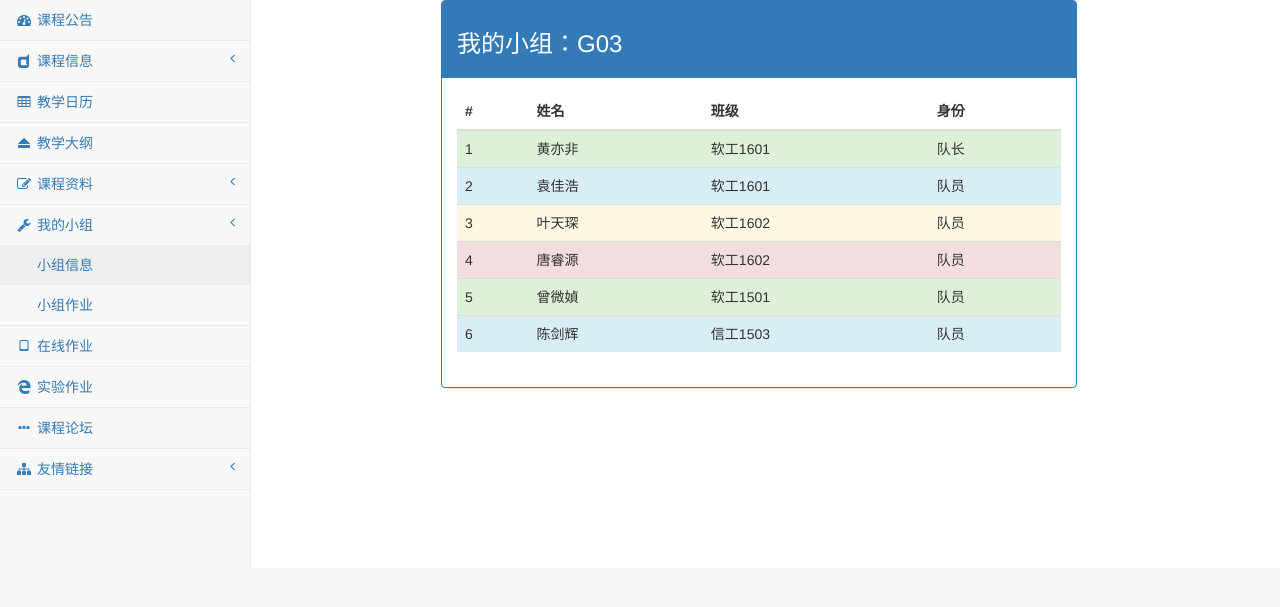
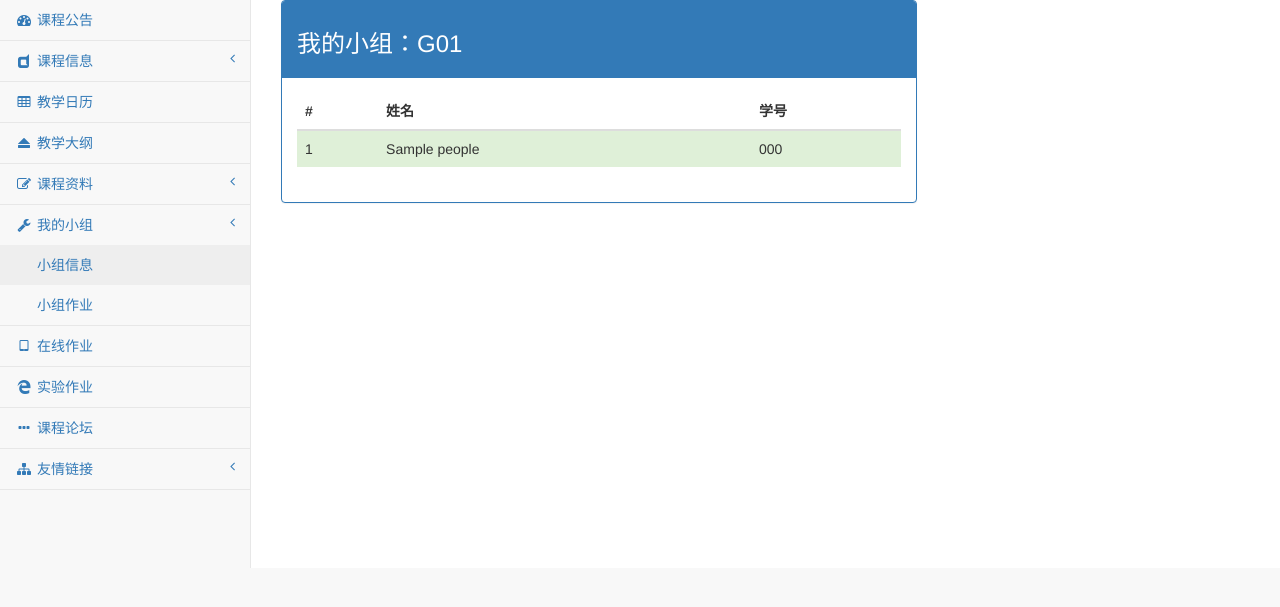
Before and after one commit to Elliotloststh/course_website, a PHP site: page /student/XiaoZuXinXi_stu.php in a window 1280 px wide. Shown: the part 51-658 px from the top of the page. Run offline with PHP 8.4, Linux system fonts and the light colour scheme; tables that the repository leaves empty or names only in its code hold one stand-in row (values such as "Sample post").

Commit message:
Connected XiaoZuXinXi.php to database

```diff
--- a/student/XiaoZuXinXi_stu.php
+++ b/student/XiaoZuXinXi_stu.php
@@ -1,13 +1,25 @@
 <?php
 require ("sidebar_stu.php");
+require_once('../common/mysql_connect.php');
+// $query = 'select distinct group_id FROM student_class_group WHERE class_id ='.$_SESSION['class_id'].'AND student_id ='.$_SESSION['student_id']'';
+$query = 'select distinct group_id FROM student_class_group WHERE class_id = 1 AND student_id = 1';
+$result = mysqli_query($conn, $query);
+$group_id_array = array();
+while($row = mysqli_fetch_assoc($result)) array_push($group_id_array, $row['group_id']);
+$group_id = $group_id_array[0];
 ?>
     <!--    右侧工作区  -->
     <div id="page-wrapper">
         <div class="row">
-            <div class="col-lg-8" style="left: 160px">
+            <div class="col-lg-8">
                 <div class="panel panel-primary">
                     <div class="panel-heading">
-                        <h3>我的小组：G03</h3>
+                        <?php
+                        if($group_id<10){
+                            echo '<h3>我的小组：G0'.$group_id.'</h3>';
+                        }
+                        else echo '<h3>我的小组：G'.$group_id.'</h3>';
+                         ?>
                     </div>
                     <!-- /.panel-heading -->
                     <div class="panel-body">
@@ -17,47 +29,33 @@ require ("sidebar_stu.php");
                                 <tr>
                                     <th>#</th>
                                     <th>姓名</th>
-                                    <th>班级</th>
-                                    <th>身份</th>
+                                    <th>学号</th>
                                 </tr>
                                 </thead>
                                 <tbody>
-                                <tr class="success">
-                                    <td>1</td>
-                                    <td>黄亦非</td>
-                                    <td>软工1601</td>
-                                    <td>队长</td>
-                                </tr>
-                                <tr class="info">
-                                    <td>2</td>
-                                    <td>袁佳浩</td>
-                                    <td>软工1601</td>
-                                    <td>队员</td>
-                                </tr>
-                                <tr class="warning">
-                                    <td>3</td>
-                                    <td>叶天琛</td>
-                                    <td>软工1602</td>
-                                    <td>队员</td>
-                                </tr>
-                                <tr class="danger">
-                                    <td>4</td>
-                                    <td>唐睿源</td>
-                                    <td>软工1602</td>
-                                    <td>队员</td>
-                                </tr>
-                                <tr class="success">
-                                    <td>5</td>
-                                    <td>曾微媜</td>
-                                    <td>软工1501</td>
-                                    <td>队员</td>
-                                </tr>
-                                <tr class="info">
-                                    <td>6</td>
-                                    <td>陈剑辉</td>
-                                    <td>信工1503</td>
-                                    <td>队员</td>
-                                </tr>
+                                    <?php
+                                    $Color=array("success","warning","info","danger");
+                                   $query = 'select student_id from student_class_group WHERE class_id = 1 AND group_id = '.$group_id;
+                                    $result = mysqli_query($conn, $query);
+                                    $student_id_array = array();
+                                    while ($row = mysqli_fetch_assoc($result)) array_push($student_id_array, $row['student_id']);
+
+                                     for ($i = 0; $i < count($student_id_array); $i++){
+                                        $no = $i + 1;
+                                        $student_id = $student_id_array[$i];
+                                        $query = "select stu_number from people WHERE people.people_id = $student_id ";
+                                        $result = mysqli_query($conn, $query);
+                                        $stu_number = mysqli_fetch_assoc($result)['stu_number'];
+                                        $query = 'select name from people WHERE people.people_id = '.$student_id ;
+                                        $result = mysqli_query($conn, $query);
+                                        $name = mysqli_fetch_assoc($result)['name'];
+                                        echo '<tr class = '.$Color[$i%4].'>';
+                                        echo '<td>'.$no.'</td>';
+                                        echo '<td>'.$name.'</td>';
+                                        echo '<td>'.$stu_number.'</td>';
+                                        echo '</tr>';
+                                     }
+                                     ?>
                                 </tbody>
                             </table>
                         </div>
```
